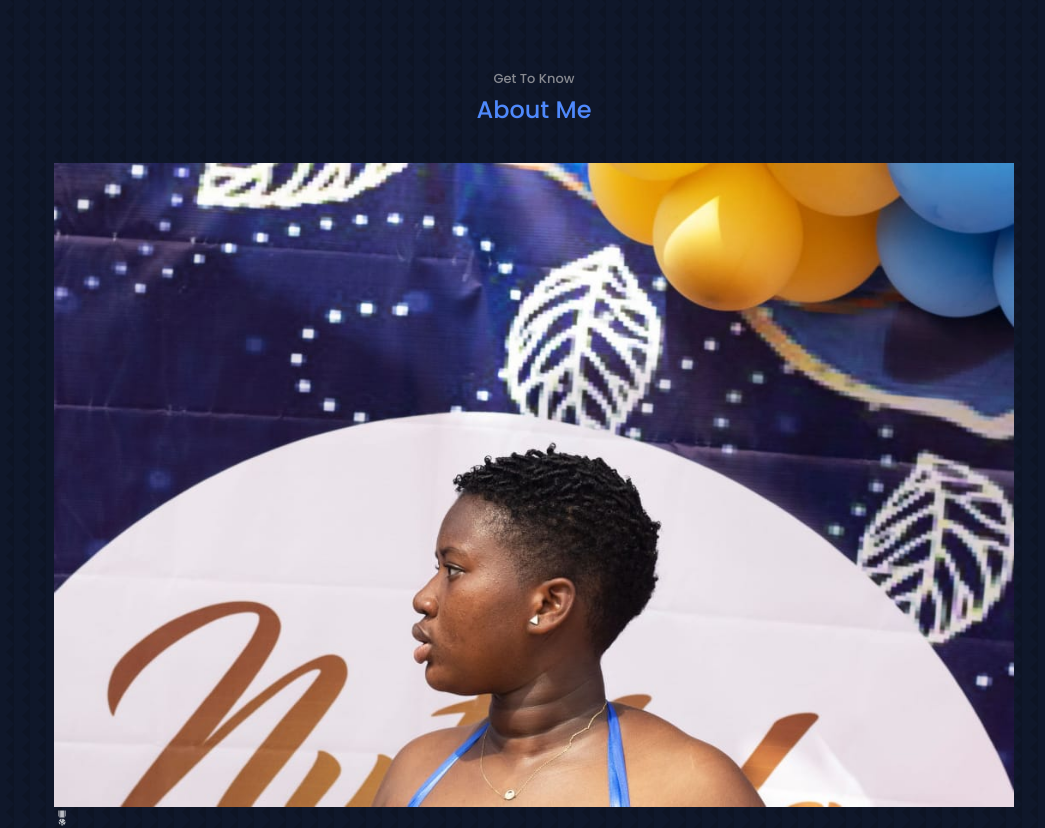
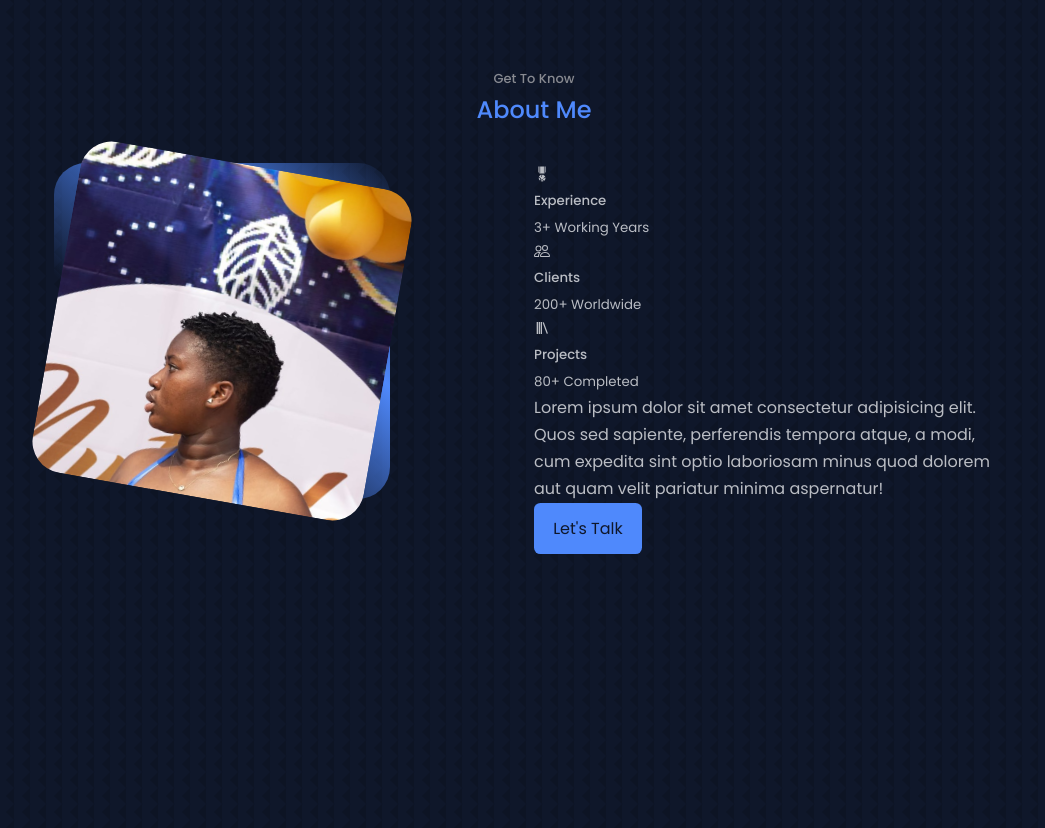
Before and after one commit to neophyte-programmer/react-portfolio, a React (Create React App) app: page / in a window 1280 px wide. Shown: the part 860-1688 px from the top of the page, without its empty margins (106-1151 px from the left). Built offline with nearby package versions, Linux system fonts and the light colour scheme.

Commit message:
image animation

```diff
--- a/src/components/about/about.css
+++ b/src/components/about/about.css
@@ -0,0 +1,33 @@
+.about__container {
+    display: grid;
+    grid-template-columns: 35% 50%;
+    gap: 15%;
+}
+
+.about__image-container {
+    width: 100%;
+    aspect-ratio: 1/1; /* 1:1 aspect ratio - height will match the width */
+    border-radius: 2rem;
+    background: linear-gradient(45deg, transparent 0, transparent, var(--first-color), transparent);
+    display: grid;
+    place-items: center;
+}
+
+.about__img {
+    border-radius: 2rem;
+    overflow: hidden;
+    transform: rotate(10deg);
+    transition: var(--transition);
+    height: 100%;
+    width: 100%;
+}
+
+.about__img:hover {
+    transform: rotate(0deg);
+}
+
+.about__img img {
+    width: 100%;
+    height: 100%;
+    object-fit: cover;
+}
```
